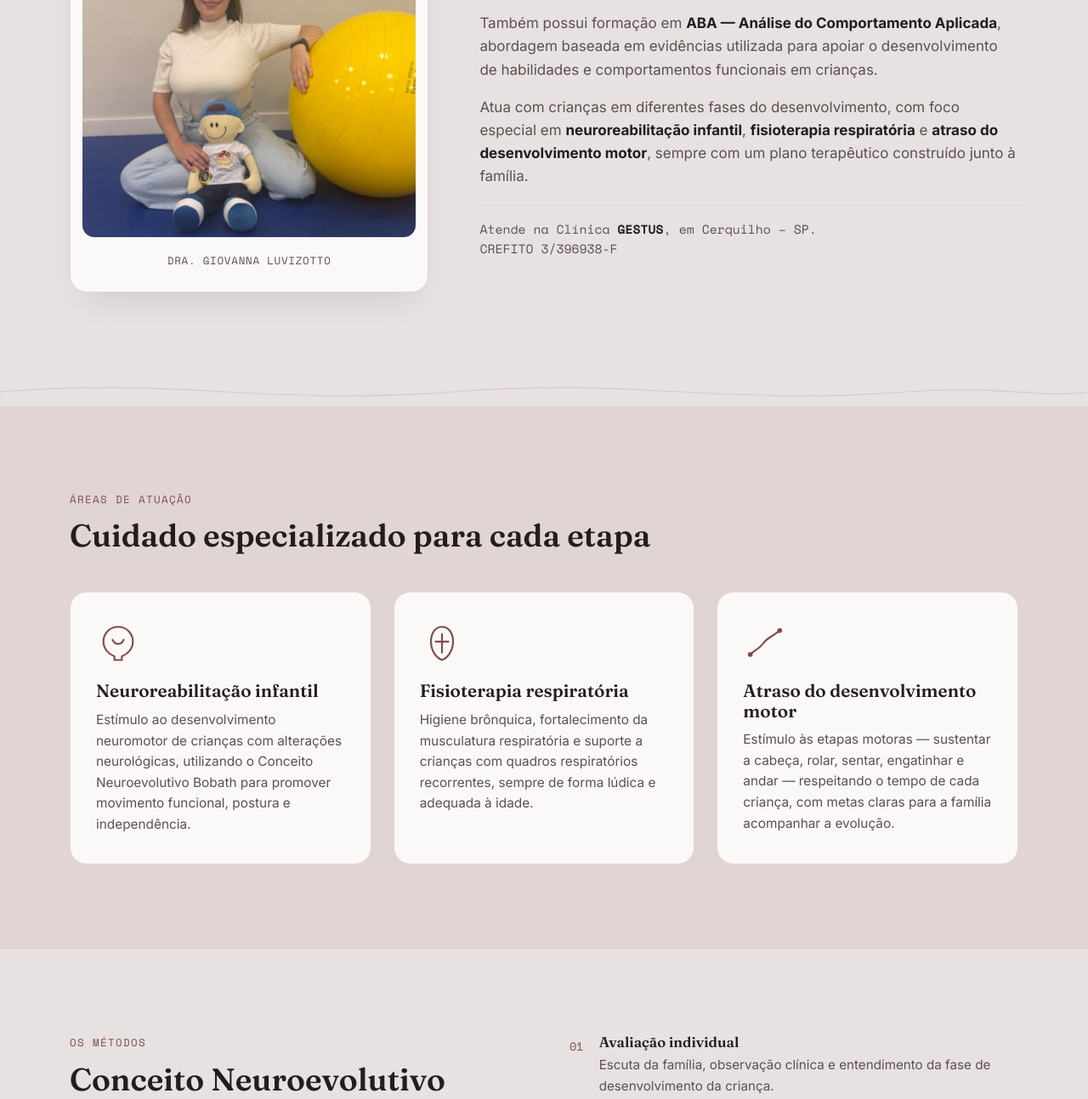
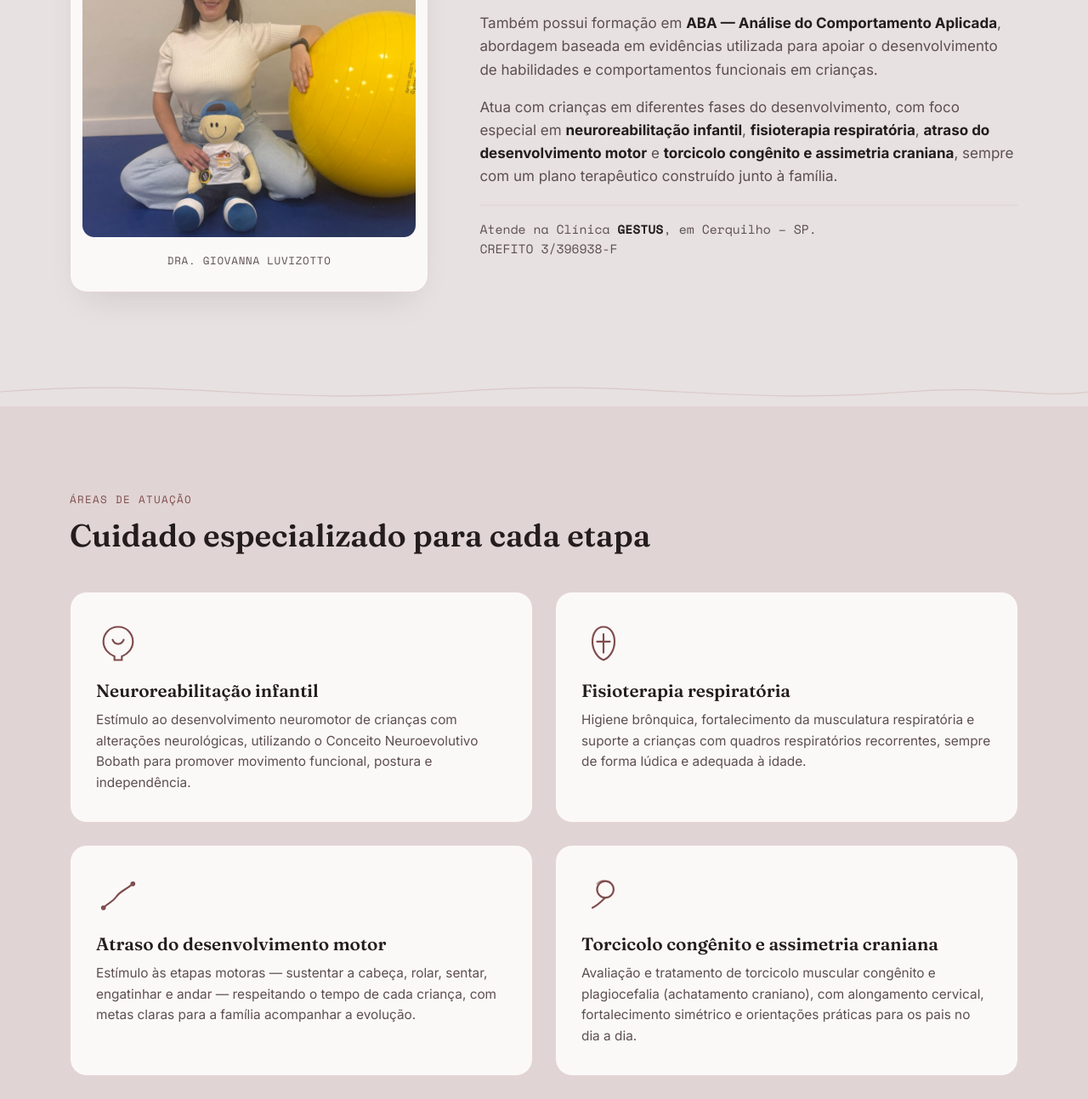
Before and after one commit to freguilherme/dra-giovanna, a plain HTML site: page index.html in a window 1280 px wide. Shown: the part 1121-2414 px from the top of the page at 85% size. Drawn offline with nearby package versions, Linux system fonts and the light colour scheme.

Commit message:
Add files via upload

```diff
--- a/index.html
+++ b/index.html
@@ -4,7 +4,7 @@
 <meta charset="UTF-8">
 <meta name="viewport" content="width=device-width, initial-scale=1.0">
 <title>Dra. Giovanna Luvizotto — Fisioterapia Pediátrica</title>
-<meta name="description" content="Fisioterapia pediátrica especializada em neuroreabilitação, fisioterapia respiratória e atraso do desenvolvimento motor. Conceito Neuroevolutivo Bobath e ABA. Atendimento na Clínica GESTUS, Cerquilho - SP.">
+<meta name="description" content="Fisioterapia pediátrica especializada em neuroreabilitação, fisioterapia respiratória, atraso do desenvolvimento motor e torcicolo congênito com assimetria craniana. Conceito Neuroevolutivo Bobath e ABA. Atendimento na Clínica GESTUS, Cerquilho - SP.">
 <link rel="preconnect" href="https://fonts.googleapis.com">
 <link rel="preconnect" href="https://fonts.gstatic.com" crossorigin>
 <link href="https://fonts.googleapis.com/css2?family=Fraunces:ital,opsz,wght@0,9..144,400;0,9..144,500;0,9..144,600;1,9..144,500;1,9..144,600&family=Inter:wght@400;500;600;700&family=Space+Mono:wght@400;700&display=swap" rel="stylesheet">
@@ -119,8 +119,9 @@
         </p>
         <p>
           Atua com crianças em diferentes fases do desenvolvimento, com foco especial em
-          <strong> neuroreabilitação infantil</strong>, <strong>fisioterapia respiratória</strong> e
-          <strong> atraso do desenvolvimento motor</strong>, sempre com um plano terapêutico construído junto à família.
+          <strong> neuroreabilitação infantil</strong>, <strong>fisioterapia respiratória</strong>,
+          <strong> atraso do desenvolvimento motor</strong> e <strong>torcicolo congênito e assimetria craniana</strong>,
+          sempre com um plano terapêutico construído junto à família.
         </p>
         <p class="sobre-local">
           Atende na Clínica <strong>GESTUS</strong>, em Cerquilho – SP.<br>
@@ -171,6 +172,17 @@
           <p>
             Estímulo às etapas motoras — sustentar a cabeça, rolar, sentar, engatinhar e andar — respeitando o
             tempo de cada criança, com metas claras para a família acompanhar a evolução.
+          </p>
+        </article>
+
+        <article class="card reveal">
+          <div class="card-icon" aria-hidden="true">
+            <svg viewBox="0 0 48 48"><circle cx="26" cy="16" r="9" fill="none" stroke="currentColor" stroke-width="2"/><path d="M26 25 C 21 30, 17 34, 12 36" fill="none" stroke="currentColor" stroke-width="2" stroke-linecap="round"/><path d="M17 10 C 19 7, 23 6, 26 7" fill="none" stroke="currentColor" stroke-width="1.6" stroke-linecap="round" opacity=".55"/></svg>
+          </div>
+          <h3>Torcicolo congênito e assimetria craniana</h3>
+          <p>
+            Avaliação e tratamento de torcicolo muscular congênito e plagiocefalia (achatamento craniano),
+            com alongamento cervical, fortalecimento simétrico e orientações práticas para os pais no dia a dia.
           </p>
         </article>
       </div>
@@ -270,6 +282,10 @@
         </div>
         <div class="sinal reveal">
           <svg viewBox="0 0 32 32" aria-hidden="true"><circle cx="16" cy="16" r="14" fill="none" stroke="currentColor" stroke-width="2"/><path d="M16 9 v8 M16 21 v.5" stroke="currentColor" stroke-width="2" stroke-linecap="round"/></svg>
+          <p>Preferência por virar a cabeça sempre para o mesmo lado, pescoço mais rígido ou assimetria no formato do crânio do bebê</p>
+        </div>
+        <div class="sinal reveal">
+          <svg viewBox="0 0 32 32" aria-hidden="true"><circle cx="16" cy="16" r="14" fill="none" stroke="currentColor" stroke-width="2"/><path d="M16 9 v8 M16 21 v.5" stroke="currentColor" stroke-width="2" stroke-linecap="round"/></svg>
           <p>Vontade de entender melhor a fase atual do desenvolvimento</p>
         </div>
       </div>
--- a/style.css
+++ b/style.css
@@ -368,7 +368,7 @@ a{ color: inherit; }
 /* ---- Cards Atuação ---- */
 .cards{
   display: grid;
-  grid-template-columns: repeat(3, 1fr);
+  grid-template-columns: repeat(2, 1fr);
   gap: 26px;
   margin-top: 46px;
 }
```
